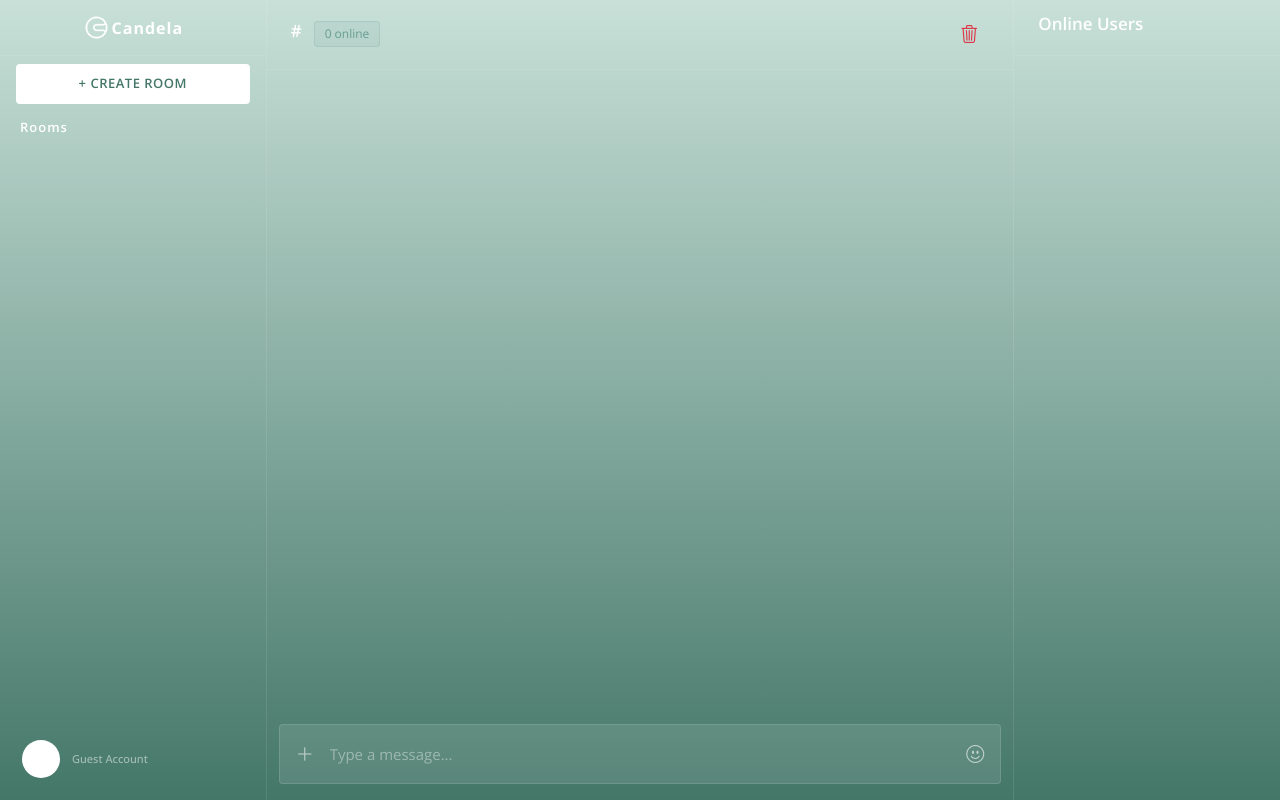
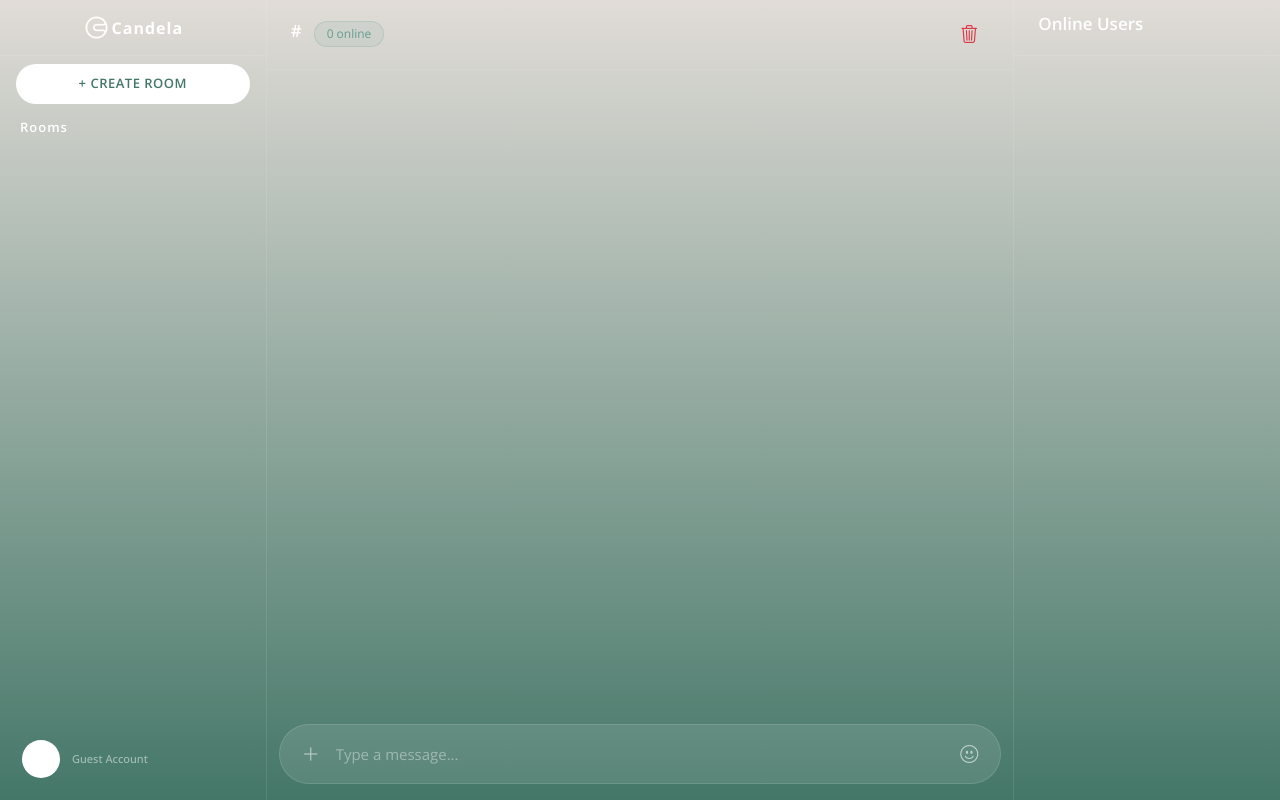
Before and after one commit to nouredotma/Candela, a Flask app: template templates/chat.html in a window 1280 px wide. Run offline with Flask 3, Linux system fonts and the light colour scheme; the template is opened without the code that fills it, so the values that code supplies are empty.

Commit message:
first commit

```diff
--- a/data/online.json
+++ b/data/online.json
@@ -2,13 +2,13 @@
   "general": {
     "Dexter": "2026-04-17 16:37:11",
     "nourddein": "2026-04-17 16:11:24",
-    "marrakeshtravel": "2026-04-17 23:44:04",
+    "marrakeshtravel": "2026-04-18 00:37:56",
     "student1": "2026-04-17 21:55:19",
     "dexter": "2026-04-17 22:50:58",
     "affiliate": "2026-04-17 19:09:49",
     "morthai": "2026-04-17 21:47:56",
-    "noureddine": "2026-04-18 00:31:11",
-    "adil": "2026-04-17 23:29:54",
+    "noureddine": "2026-04-18 00:39:23",
+    "adil": "2026-04-18 00:40:01",
     "nine": "2026-04-17 23:20:06",
     "code": "2026-04-17 23:22:07",
     "russia": "2026-04-17 23:26:43",
--- a/static/style.css
+++ b/static/style.css
@@ -14,7 +14,7 @@
 html, body {
     height: 100%;
     font-family: 'Open Sans', system-ui, -apple-system, sans-serif;
-    background: linear-gradient(to top, #447768, #c8e0d8);
+    background: linear-gradient(to top, #447768, #e1dcd7);
     background-attachment: fixed;
     color: #e0e0e0;
     font-size: 14px;
@@ -176,6 +176,8 @@ input, button, select, textarea {
     width: 460px;
     padding: 40px 24px 24px 24px; /* Increased top padding to push content down slightly for better visual balance */
     background: transparent;
+    display: flex;
+    flex-direction: column;
 }
 
 /* Responsive */
@@ -292,6 +294,7 @@ input, button, select, textarea {
     width: 100%;
     margin-top: 8px; /* Extra space after tab bar */
     transition: height 0.35s cubic-bezier(0.4, 0, 0.2, 1);
+    min-height: 220px; /* Ensures a stable height and enough space for forms */
 }
 
 .join-content-wrapper {
@@ -533,7 +536,7 @@ input, button, select, textarea {
     padding: 12px 12px;
     font-size: 14px;
     color: #ffffff;
-    border-radius: 4px;
+    border-radius: 50px;
     margin: 4px 12px;
     transition: background-color 0.15s, color 0.15s;
     font-weight: 500;
@@ -604,8 +607,8 @@ input, button, select, textarea {
     align-items: center;
     gap: 12px;
     width: 100%;
-    padding: 10px 10px;
-    border-radius: 4px;
+    padding: 10px 14px 10px 10px;
+    border-radius: 50px;
     cursor: pointer;
     transition: all 0.3s ease;
     position: relative;
@@ -828,10 +831,10 @@ input, button, select, textarea {
 .online-count {
     font-size: 12px;
     color: #679c8f;
-    padding: 3px 10px;
+    padding: 3px 12px;
     background-color: rgba(103, 156, 143, 0.1);
     border: 1px solid rgba(103, 156, 143, 0.2);
-    border-radius: 4px;
+    border-radius: 50px;
 }
 
 /* ── Messages Feed ─────────────────────────────────────────────────────── */
@@ -992,8 +995,8 @@ input, button, select, textarea {
     gap: 12px;
     background-color: rgba(255, 255, 255, 0.1);
     border: 1px solid rgba(255, 255, 255, 0.12);
-    border-radius: 4px; /* Extra small rounded as requested */
-    padding: 6px 12px; /* Increased vertical, reduced horizontal */
+    border-radius: 50px; /* Full rounded as requested */
+    padding: 6px 18px; /* Slightly more horizontal padding for rounded ends */
     transition: all 0.3s ease;
 }
 
@@ -1170,7 +1173,7 @@ input, button, select, textarea {
     color: #447768;
     border: none;
     padding: 10px 20px;
-    border-radius: 4px;
+    border-radius: 50px;
     font-weight: 600;
     font-size: 13px;
     margin: 8px 16px 0;
@@ -1179,10 +1182,12 @@ input, button, select, textarea {
     text-transform: uppercase;
     letter-spacing: 0.5px;
     width: calc(100% - 32px);
+    box-shadow: none;
 }
 
 .btn-create-room:hover {
     background: rgba(255, 255, 255, 0.9);
+    box-shadow: none;
 }
 
 /* ── Modal Overlay ─────────────────────────────────────────────────────── */
@@ -1277,7 +1282,7 @@ input, button, select, textarea {
 .modal-body .btn-chat-primary {
     background-color: #447768 !important;
     color: #ffffff !important;
-    border-radius: 4px;
+    border-radius: 50px;
 }
 
 .modal-body .btn-chat-primary:hover {
@@ -1385,7 +1390,7 @@ input, button, select, textarea {
     padding: 6px 10px;
     cursor: pointer;
     transition: all 0.2s ease;
-    border-radius: 4px;
+    border-radius: 50px;
     border: 1px solid transparent;
     display: flex;
     align-items: center;
@@ -1427,7 +1432,7 @@ input, button, select, textarea {
     background-color: rgba(68, 119, 104, 0.1) !important;
     color: #447768 !important;
     border: 1px solid rgba(68, 119, 104, 0.2) !important;
-    border-radius: 8px !important;
+    border-radius: 50px !important;
     font-weight: 600;
     height: 42px;
     display: flex;
@@ -1440,7 +1445,7 @@ input, button, select, textarea {
     background-color: #dc3545 !important;
     color: #ffffff !important;
     border: none;
-    border-radius: 8px !important;
+    border-radius: 50px !important;
     font-weight: 600;
     height: 42px;
     display: flex;
```
Also changed, not shown: templates/index.html (+8 -2 lines), 2 other files.
